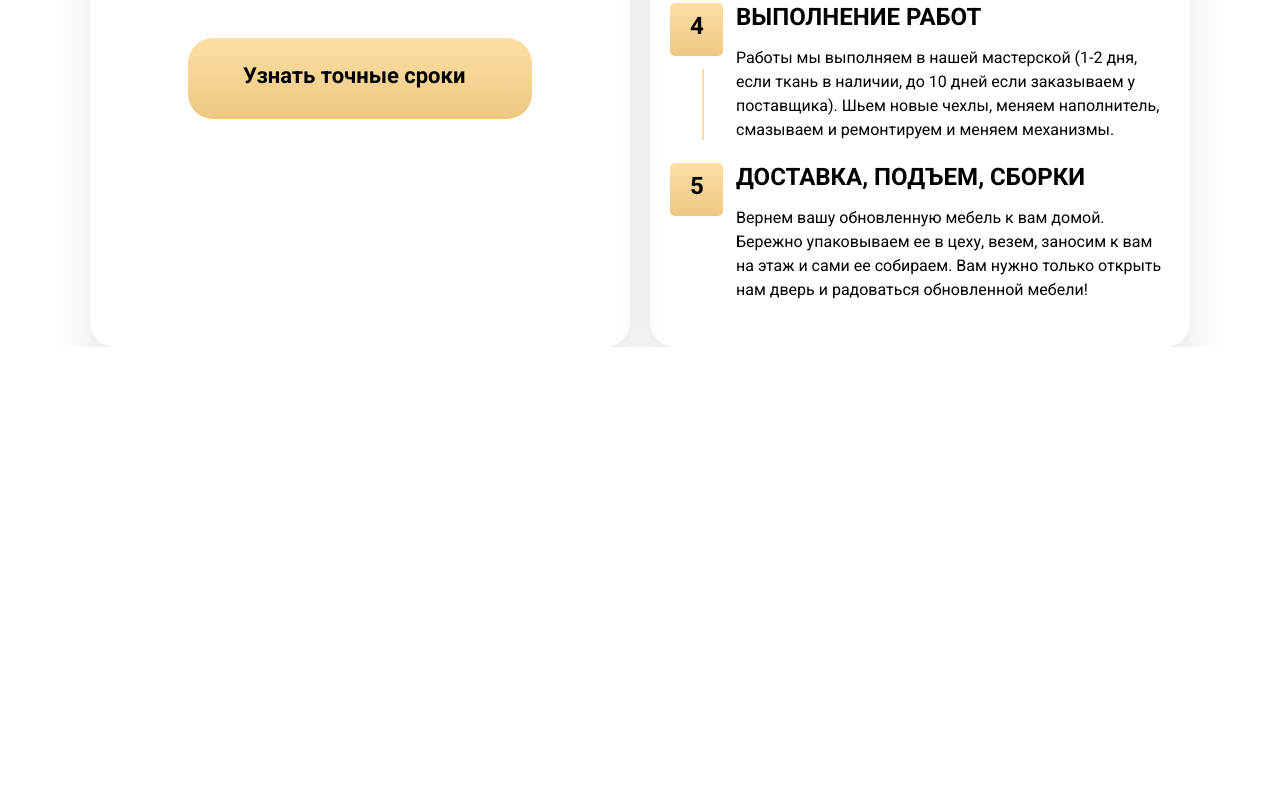
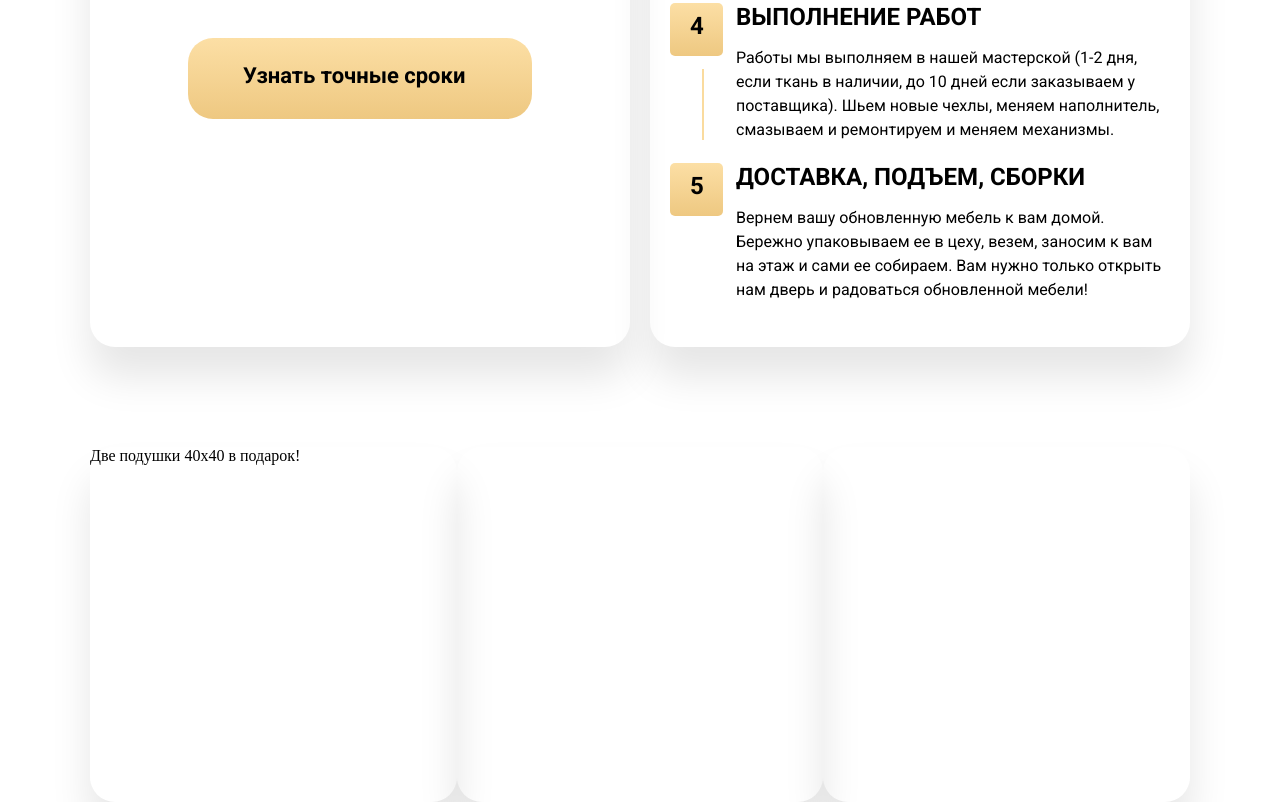
Before and after one commit to EvGenius90/-, a website: page index.html in a window 1280 px wide. Shown: the part 3538-4340 px from the top of the page. Before the commit the page ends 3885 px from the top, so only its background shows below. Drawn offline with nearby package versions, Linux system fonts and the light colour scheme; files whose address does not match are found by name.

Commit message:
feat: add content

```diff
--- a/index.html
+++ b/index.html
@@ -4,15 +4,14 @@
     <meta charset="UTF-8" />
     <meta name="viewport" content="width=device-width, initial-scale=1.0" />
     <link rel="stylesheet" href="css/normalize.css" />
-    <link rel="stylesheet" href="css/style.css" />
+    <!-- <link rel="stylesheet" href="css/style.css" /> -->
+    <link rel="stylesheet" href="sass/style.css">
     <link
       href="https://fonts.googleapis.com/css2?family=Montserrat:wght@100;700&family=Roboto:wght@300;400;500;700&display=swap"
       rel="stylesheet"
     />
     <link
-      href="https://unpkg.com/boxicons@2.1.4/css/boxicons.min.css"
-      rel="stylesheet"
-    />
+      href="https://unpkg.com/boxicons@2.1.4/css/boxicons.min.css" rel="stylesheet"/>
     <title>Перетяжка мебели</title>
   </head>
   <body>
@@ -644,6 +643,25 @@
       </div>
     </div>
 
+    <div class="promotions">
+      <div class="container">
+        <div class="promotions__blocks">
+          <div class="promotions__products promotions__blocks-products">
+            <div class="promotions__products-title">
+              <div class="promotions__products-title-left">
+                Две подушки 40х40 в подарок!
+              </div>
+              <div class="promotions__products-title-right">
+
+              </div>
+            </div>
+          </div>
+          <div class="promotions__products promotions__blocks-discount"></div>
+          <div class="promotions__products promotions__blocks-pensioners"></div>
+        </div>
+      </div>
+    </div>
+
     <script src="js/style.js"></script>
   </body>
 </html>
--- a/sass/style.sass
+++ b/sass/style.sass
@@ -387,6 +387,7 @@
                 margin-top: -140px
 
 .our-work
+    margin-bottom: 100px
     .container
         max-width: 1140px
         padding: 0 20px
@@ -478,3 +479,17 @@
                             font-size: 24px
                             margin-bottom: 15px
                             line-height: normal
+
+.promotions
+    .container
+        max-width: 1140px
+        padding: 0 20px
+        margin: 0 auto
+    &__blocks
+        display: flex
+        justify-content: space-between
+    &__products
+        width: 380px
+        height: 355px
+        border-radius: 25px
+        box-shadow: 0 30px 40px 0 rgba(0, 0, 0, 0.1)
```
Also changed, not shown: sass/style.css (added), sass/style.min.css (added), 1 other file.
